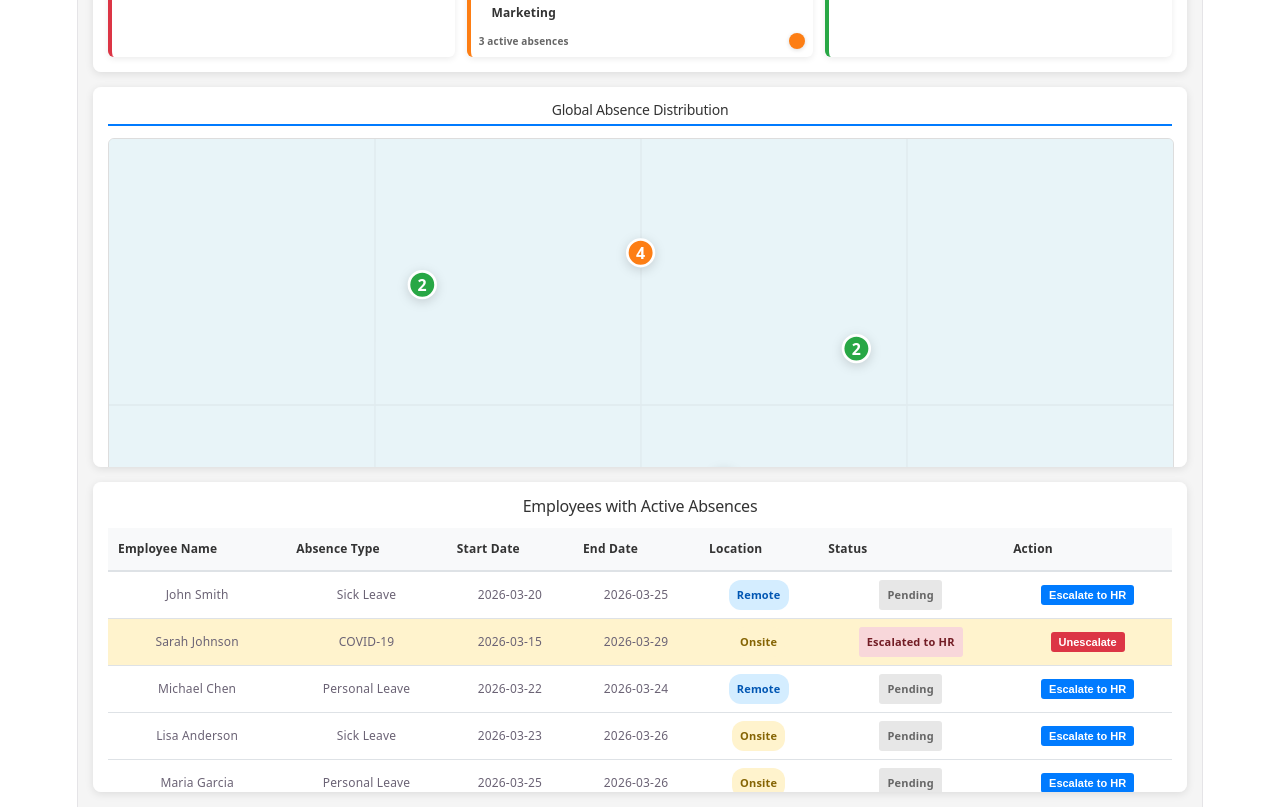
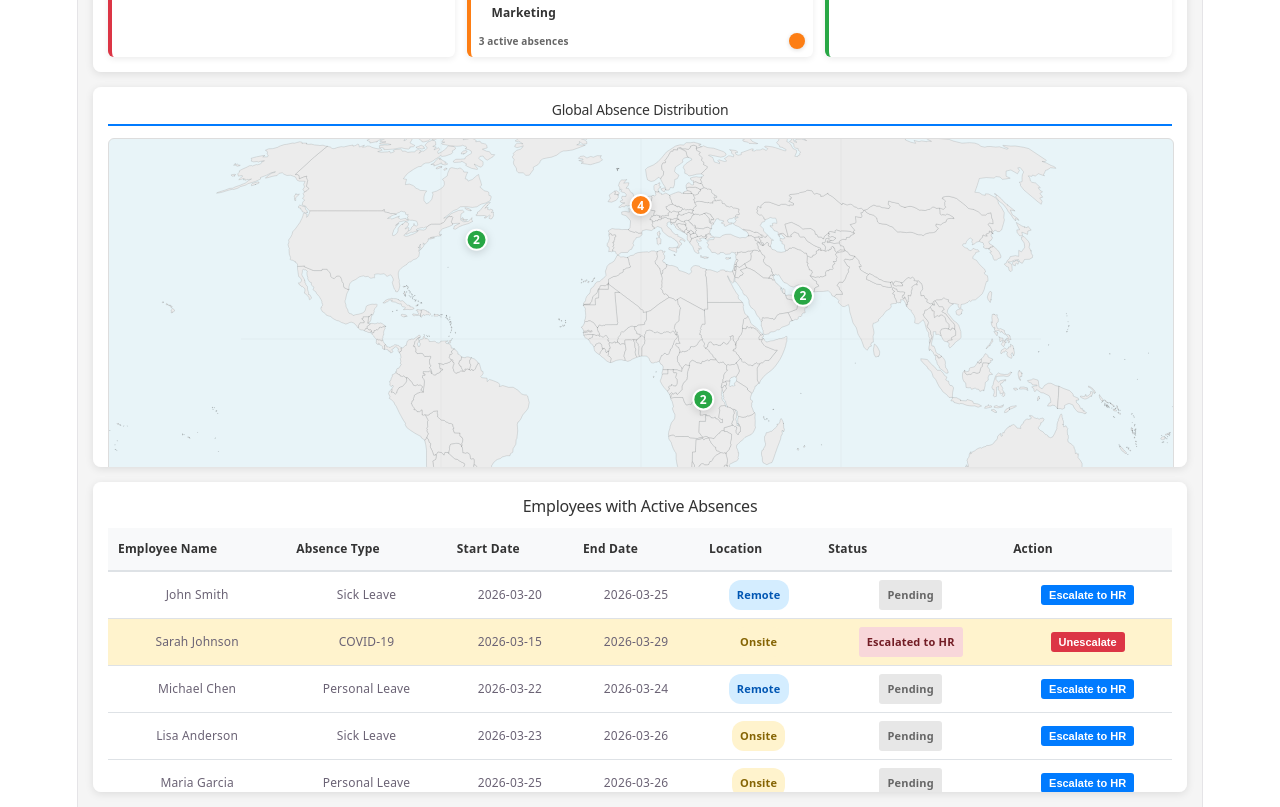
Before and after one commit to sriv5/Readily, a React (Vite) app: page / in a window 1280 px wide. Shown: the part 660-1467 px from the top of the page. Built offline with nearby package versions, Linux system fonts and the light colour scheme.

Commit message:
fixing map

```diff
--- a/src/components/WorldMap.jsx
+++ b/src/components/WorldMap.jsx
@@ -6,14 +6,18 @@ export default function WorldMap() {
   const [hoveredLocation, setHoveredLocation] = useState(null)
   const locations = getAbsencesByLocation()
 
-  // Mercator projection - converts lat/lng to x/y on a flat map
+  // Maps geo coordinates to SVG pixel coords using Web Mercator (more accurate than simple linear)
   const projectCoordinates = (lat, lng) => {
     const width = 800
     const height = 400
 
-    // Simple Web Mercator projection
+    // longitude to x [0..width]
     const x = ((lng + 180) / 360) * width
-    const y = ((90 - lat) / 180) * height
+
+    // latitude to y using Web Mercator
+    const latRad = (lat * Math.PI) / 180
+    const mercN = Math.log(Math.tan(Math.PI / 4 + latRad / 2))
+    const y = (height / 2) - (width * mercN) / (2 * Math.PI)
 
     return { x, y }
   }
@@ -25,17 +29,65 @@ export default function WorldMap() {
     return 'green'
   }
 
+  const continents = [
+    {
+      name: 'North America',
+      coords: [
+        [72, -170], [60, -170], [52, -125], [45, -100], [42, -90], [45, -70], [55, -45], [70, -50], [72, -140]
+      ]
+    },
+    {
+      name: 'South America',
+      coords: [
+        [15, -80], [0, -80], [-15, -75], [-30, -65], [-45, -60], [-50, -45], [-25, -40], [5, -45]
+      ]
+    },
+    {
+      name: 'Europe',
+      coords: [
+        [70, -10], [65, 0], [60, 10], [55, 20], [50, 30], [50, 40], [55, 30], [62, 20]
+      ]
+    },
+    {
+      name: 'Africa',
+      coords: [
+        [35, -20], [35, 20], [20, 35], [0, 40], [-20, 40], [-35, 20], [-35, 0], [-20, -15]
+      ]
+    },
+    {
+      name: 'Asia',
+      coords: [
+        [70, 40], [65, 80], [55, 100], [45, 110], [35, 120], [20, 130], [10, 110], [25, 90], [35, 70]
+      ]
+    },
+    {
+      name: 'Australia',
+      coords: [
+        [-10, 110], [-10, 155], [-40, 155], [-45, 130], [-30, 110]
+      ]
+    }
+  ]
+
+  const pathFromCoords = (coords) => {
+    const points = coords.map(([lat, lng]) => {
+      const p = projectCoordinates(lat, lng)
+      return `${p.x} ${p.y}`
+    }).join(' L ')
+
+    return `M ${points} Z`
+  }
+
+  const mapImage = '/world-map.svg' // place map image in public/world-map.svg
+
   return (
     <div className="world-map-container">
       <h2>Global Absence Distribution</h2>
 
       <div className="map-wrapper">
-        <svg className="world-map-svg" viewBox="0 0 800 400">
-          {/* Light gray background for water */}
-          <rect width="800" height="400" fill="#e8f4f8" />
-
-          {/* Simplified world map grid */}
-          <g className="map-grid" opacity="0.1">
+        <img src={mapImage} alt="World map" className="map-bg" />
+        <svg className="world-map-svg" viewBox="0 0 800 400" preserveAspectRatio="xMidYMid meet">
+          {/* Optional grid overlay for lat/lon reference */}
+          <g className="map-grid" opacity="0.08">
             <line x1="0" y1="200" x2="800" y2="200" stroke="#999" strokeWidth="1" />
             <line x1="200" y1="0" x2="200" y2="400" stroke="#999" strokeWidth="1" />
             <line x1="400" y1="0" x2="400" y2="400" stroke="#999" strokeWidth="1" />
@@ -44,20 +96,23 @@ export default function WorldMap() {
 
           {/* Plot dots for each office location */}
           {locations.map(location => {
+            const [xOffset = 0, yOffset = 0] = location.offset || []
             const { x, y } = projectCoordinates(
               location.coordinates.lat,
               location.coordinates.lng
             )
             const ragStatus = getRAGStatus(location.total)
             const isHovered = hoveredLocation?.name === location.name
+            const xPos = x + xOffset
+            const yPos = y + yOffset
 
             return (
               <g key={location.name}>
                 {/* Outer glow when hovered */}
                 {isHovered && (
                   <circle
-                    cx={x}
-                    cy={y}
+                    cx={xPos}
+                    cy={yPos}
                     r="25"
                     fill="none"
                     stroke={`var(--rag-${ragStatus})`}
@@ -68,8 +123,8 @@ export default function WorldMap() {
 
                 {/* Main dot */}
                 <circle
-                  cx={x}
-                  cy={y}
+                  cx={xPos}
+                  cy={yPos}
                   r={isHovered ? 14 : 10}
                   fill={`var(--rag-${ragStatus})`}
                   stroke="white"
@@ -81,8 +136,8 @@ export default function WorldMap() {
 
                 {/* Absence count badge */}
                 <text
-                  x={x}
-                  y={y}
+                  x={xPos}
+                  y={yPos}
                   textAnchor="middle"
                   dominantBaseline="central"
                   className="location-count"
--- a/src/data/mockData.js
+++ b/src/data/mockData.js
@@ -13,10 +13,10 @@ EMP010,Maria Garcia,Personal Leave,2026-03-25,2026-03-26,Onsite,TEAM01,Sales,fal
 
 // Office locations with coordinates
 export const officeLocations = {
-  'London': { lat: 51.5074, lng: -0.1278, country: 'UK' },
-  'New York': { lat: 40.7128, lng: -74.0060, country: 'USA' },
-  'Johannesburg': { lat: -26.2044, lng: 28.0456, country: 'South Africa' },
-  'Mumbai': { lat: 19.0760, lng: 72.8777, country: 'India' }
+  'London': { lat: 51.5074, lng: -0.1278, country: 'UK', offset: [-30, -4] },
+  'New York': { lat: 40.7128, lng: -74.0060, country: 'USA', offset: [-30, 5] },
+  'Johannesburg': { lat: -26.2044, lng: 28.0456, country: 'South Africa', offset: [2, 7] },
+  'Mumbai': { lat: 19.0760, lng: 72.8777, country: 'India', offset: [3, -3] }
 };
 
 // Parse CSV string to array of objects
--- a/src/styles/WorldMap.css
+++ b/src/styles/WorldMap.css
@@ -21,16 +21,32 @@
 
 .map-wrapper {
   width: 100%;
-  background: linear-gradient(to bottom, #e8f4f8 0%, #f0f8fc 100%);
+  position: relative;
   border: 1px solid #ddd;
   border-radius: 6px;
   overflow: hidden;
+  height: 400px;
+  background: #e8f4f8;
+}
+
+.map-bg {
+  position: absolute;
+  width: 100%;
+  height: 100%;
+  object-fit: cover;
+  top: 0;
+  left: 0;
+  z-index: 1;
+  pointer-events: none;
 }
 
 .world-map-svg {
+  position: absolute;
+  top: 0;
+  left: 0;
   width: 100%;
-  height: auto;
-  display: block;
+  height: 100%;
+  z-index: 2;
 }
 
 .location-dot {
```
Also changed, not shown: public/world-map.svg (added).
